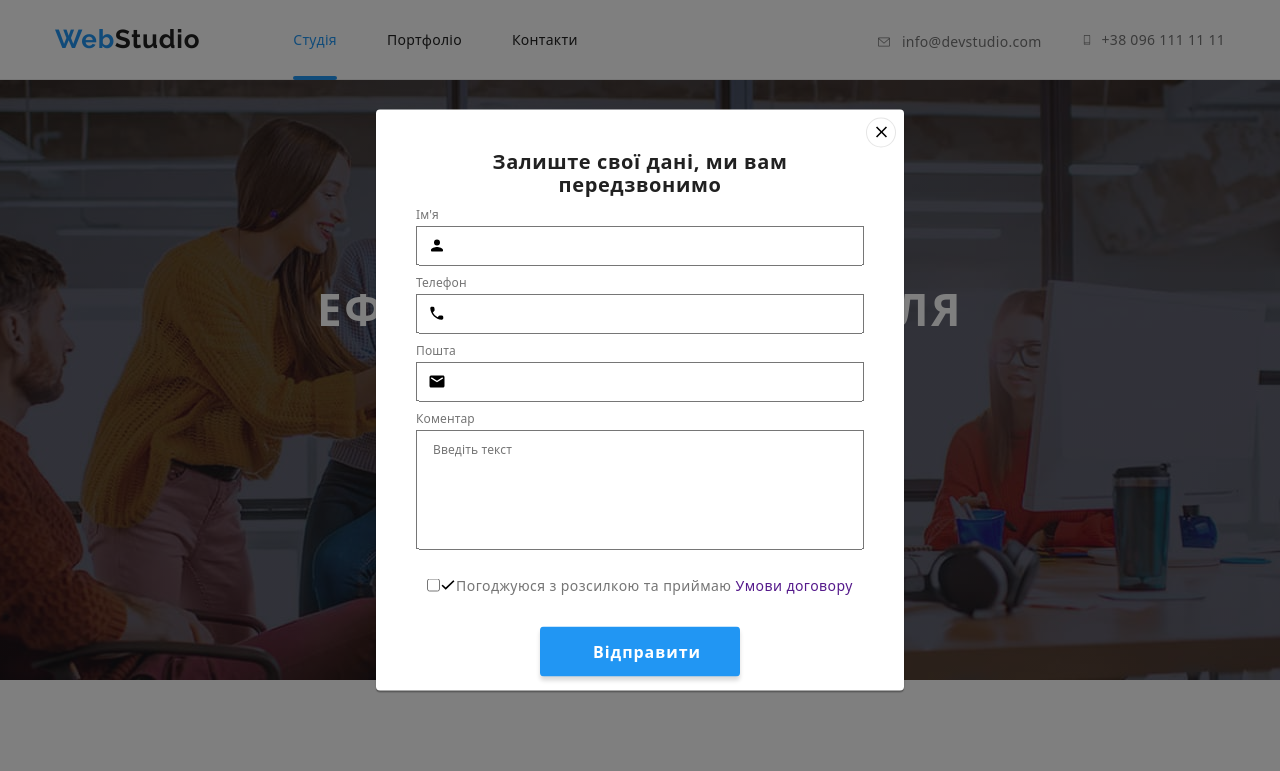
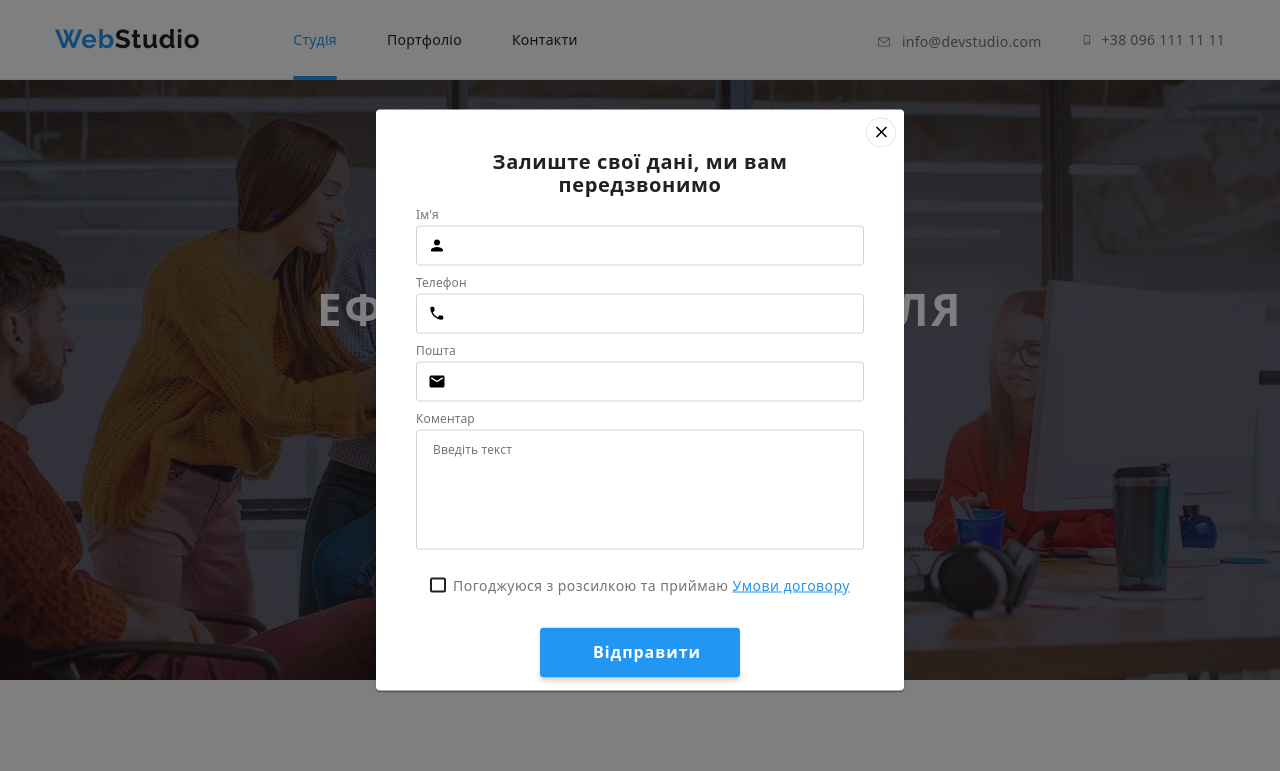
Before and after one commit to Obbjh/goit_markup_hw-06, a plain HTML site: page index.html in a window 1280 px wide. Both pictures are taken after a click on the button "Замовити послугу". Shown: the top 771 px of the page. Drawn offline with nearby package versions, Linux system fonts and the light colour scheme.

Commit message:
almost done hw-06

```diff
--- a/css/styles.css
+++ b/css/styles.css
@@ -797,6 +797,7 @@ footer {
     letter-spacing: 0.48px;
 }
 
+
 .subcribe-btn {
     display: inline-flex;
     justify-content: center;
@@ -841,6 +842,8 @@ footer {
     margin-bottom: 10px;
 }
 
+
+
 .label {
     display: block;
     margin-bottom: 4px;
@@ -861,12 +864,22 @@ footer {
     padding-right: 40px;
 }
 
+.form-field:focus-within > .modal-icon {
+    fill: var(--accent-color);
+}
+
+.form-field:focus-within > .input {
+    border: 1px solid var(--accent-color)
+}
+
 .input {
     display: inline-block;
     width: 448px;
     height: 40px;
 
     padding-left: 42px;
+    border-radius: 4px;
+    border: 1px solid rgba(33, 33, 33, 0.20);
 }
 
 .modal-icon {
@@ -883,6 +896,12 @@ footer {
     margin-bottom: 20px;
 }
 
+.form-field:focus-within >.feedback {
+    border: 1px solid var(--accent-color);
+    color: var(--accent-color);
+}
+
+
 .feedback {
     width: 448px;
     height: 120px;
@@ -897,12 +916,19 @@ footer {
     letter-spacing: 0.12px;
 
     resize: none;
+
+    border-radius: 4px;
+    border: 1px solid rgba(33, 33, 33, 0.20);
 }
+
 
 .check-box {
     margin-bottom: 30px;
 }
 
+.check-box a {
+    color: var(--accent-color);
+}
 .check-box label {
     display: flex;
     align-items: center;
@@ -912,6 +938,63 @@ footer {
     line-height: 1.71;
     letter-spacing: 0.03em;
     color: var(--secondary-text-color);
+}
+
+.accent-modal-text {
+    color: var(--accent-color);
+    font-size: 14px;
+    font-style: normal;
+    font-weight: 400;
+    line-height: 24px;
+    letter-spacing: 0.42px;
+    text-decoration-line: underline;
+}
+
+.checkbox {
+    appearance: none;
+    width: 16px;
+    height: 15px;
+    margin-right: 7px;
+    outline: 2px solid transparent;
+    outline-offset: -2px;
+    border: 2px solid var(--primary-text-color);
+    border-radius: 2px;
+    background-position: center;
+    background-repeat: no-repeat;
+    background-size: 0;
+    background-image: url(../images/icon-check.svg);
+    transition: background-size 250ms cubic-bezier(0.4, 0, 0.2, 1),
+    background-color 250ms cubic-bezier(0.4, 0, 0.2, 1),
+    outline-color 250ms cubic-bezier(0.4, 0, 0.2, 1);
+    }
+
+.checkbox:checked {
+    outline-color: var(--accent-color);
+    background-color: var(--accent-color);
+    background-size: 11px 8px;
+}
+
+.checkbox-label {
+    font-size: 14px;
+    line-height: 1.71;
+    letter-spacing: 0.03em;
+    color: var(--primary-text-color);
+}
+
+.icon-check {
+    margin-right: 7px;
+
+    border: 2px solid var(--primary-white-color);
+    border-radius: 2px;
+
+    transition-property: border-color, background-color;
+    transition-duration: 250ms;
+    transition-timing-function: cubic-bezier(0.4, 0, 0.2, 1);
+}
+
+.checkbox:checked + .icon-check {
+    background-color: var(--accent-color);
+    border-color: transparent;
 }
 
 .form-btn {
@@ -1180,3 +1263,16 @@ a {
     cursor: pointer;
     background-color: var(--primary-white-color);
 }
+
+.modal-btn-close {
+    fill: #000;
+}
+
+.modal-btn-close:hover,
+.modal-btn-close:focus {
+    fill: var(--accent-color);
+
+    transition-property: transform, opacity;
+    transition-duration: 250ms;
+    transition-timing-function: cubic-bezier(0.4, 0, 0.2, 1);
+}
--- a/index.html
+++ b/index.html
@@ -494,7 +494,7 @@
                   ></use>
                 </svg>
             </button>
-            </div>
+        </div>
           </form>
         </div>
       </div>
@@ -544,12 +544,9 @@
                   </div>
              </div>
               <div class="check-box">
-                <label for="policy">
+                <label for="policy" class="checkbox-label">
                   <input type="checkbox" name="policy" id="policy" class="checkbox" />
-                    <svg class="icon-check" width="16px" height="15px">
-                     <use href="./images/symbol-defs.svg#icon-icon-check"></use>
-                    </svg>
-                    <span>Погоджуюся з розсилкою та приймаю <a href="">Умови договору</a></span></label>
+                    <span>Погоджуюся з розсилкою та приймаю <a href="" class="accent-modal-text">Умови договору</a></span></label>
               </div>
               <button type="submit" class="form-btn">Відправити</button>
             </form>
```
Also changed, not shown: portfolio.html (+2 -9 lines), images/icon-check.svg (added).
